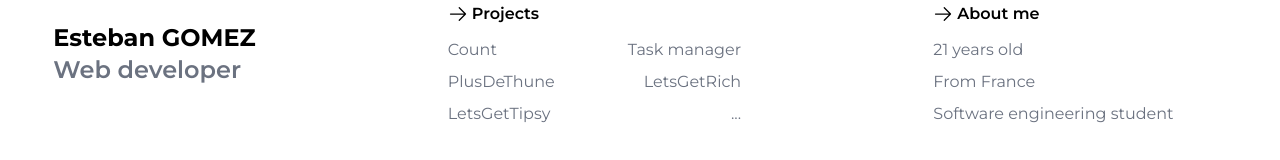
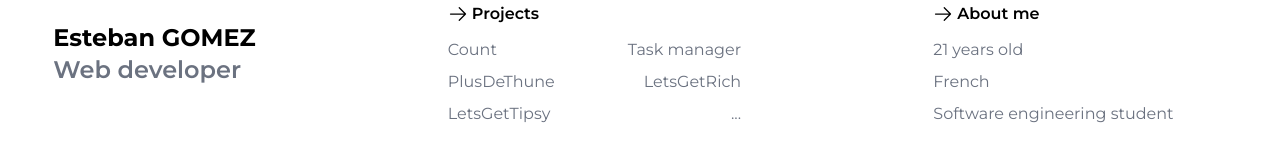
Before and after one commit to EstebanzG/estebang, a React (Create React App) app: page / in a window 1280 px wide. Shown: the part 538-698 px from the top of the page. Built offline with nearby package versions, Linux system fonts and the light colour scheme; the HTML template or start-up script is replaced by a standard one.

Commit message:
[UPDATE] fix translation

```diff
--- a/src/common/languages.ts
+++ b/src/common/languages.ts
@@ -7,7 +7,7 @@ const languages = {
         homepage_title_about_me: "À propos de moi",
         homepage_title_education: "Formation",
         homepage_about_me_age: "21 ans",
-        homepage_about_me_from: "France",
+        homepage_about_me_from: "Français",
         homepage_about_me_activity: "Étudiant en ingénierie logicielle",
         footer_language_select: "EN",
         navbar_language_select: "EN",
@@ -57,7 +57,7 @@ const languages = {
         homepage_title_about_me: "About me",
         homepage_title_education: "Education",
         homepage_about_me_age: "21 years old",
-        homepage_about_me_from: "From France",
+        homepage_about_me_from: "French",
         homepage_about_me_activity: "Software engineering student",
         footer_language_select: "FR",
         navbar_language_select: "FR",
```
